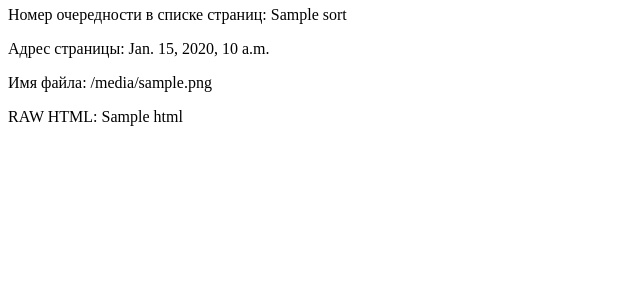
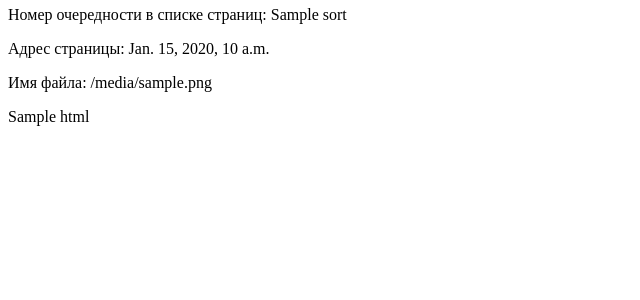
Before and after one commit to vesloguzov/TildaExport, a Django app: template templates/page.html in a window 1280 px wide. Shown: the part 350-650 px from the top of the page, without its empty margins (0-640 px from the left). Run offline with Django 3.2, Linux system fonts and the light colour scheme; the template is opened without the code that fills it: most values are stand-ins (such as "Sample title", 1, 10 or a date in 2020).

Commit message:
update page #6

```diff
--- a/templates/page.html
+++ b/templates/page.html
@@ -14,7 +14,7 @@
     <p>Номер очередности в списке страниц: {{ page.sort }}</p>
     <p>Адрес страницы: {{ page.published }}</p>
     <p>Имя файла: {{ page.filename }}</p>
-    <p>RAW HTML: {{ page.html }}</p>
+    <div>{{ page.html|safe }}</div>
 
 
 
```
